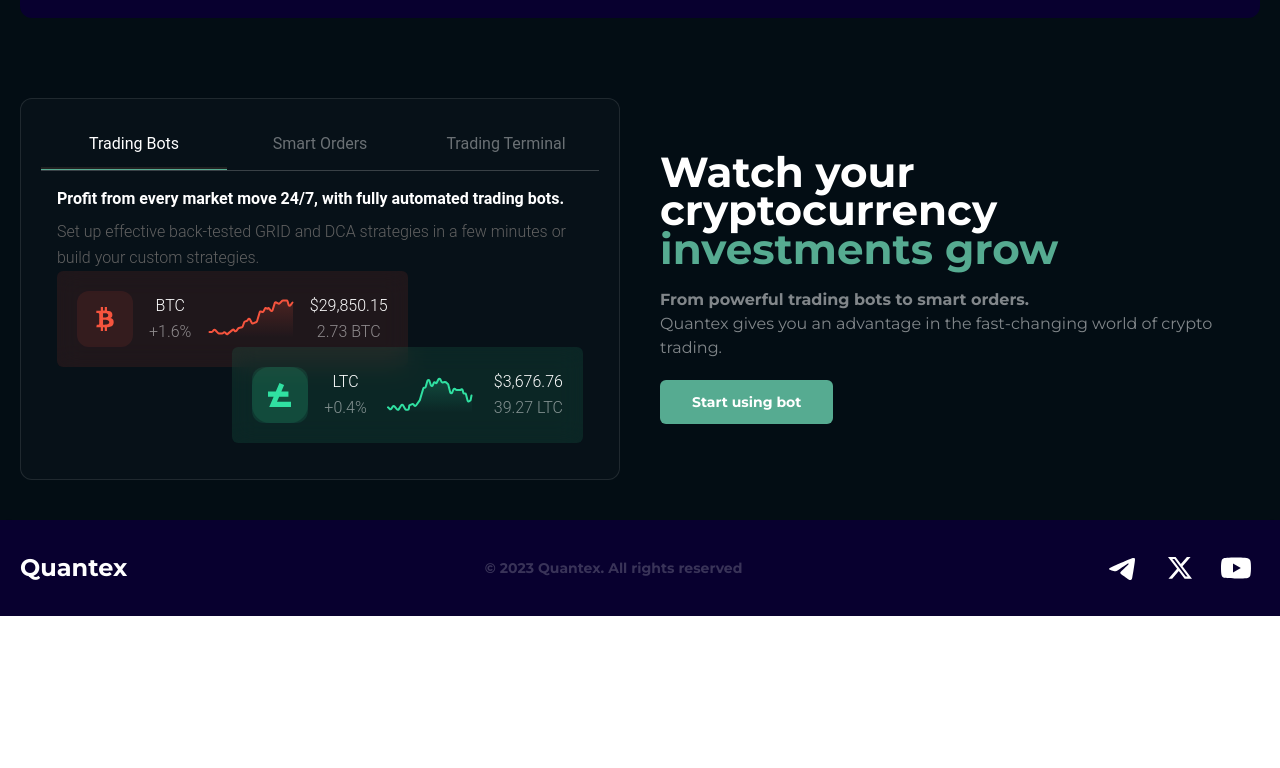
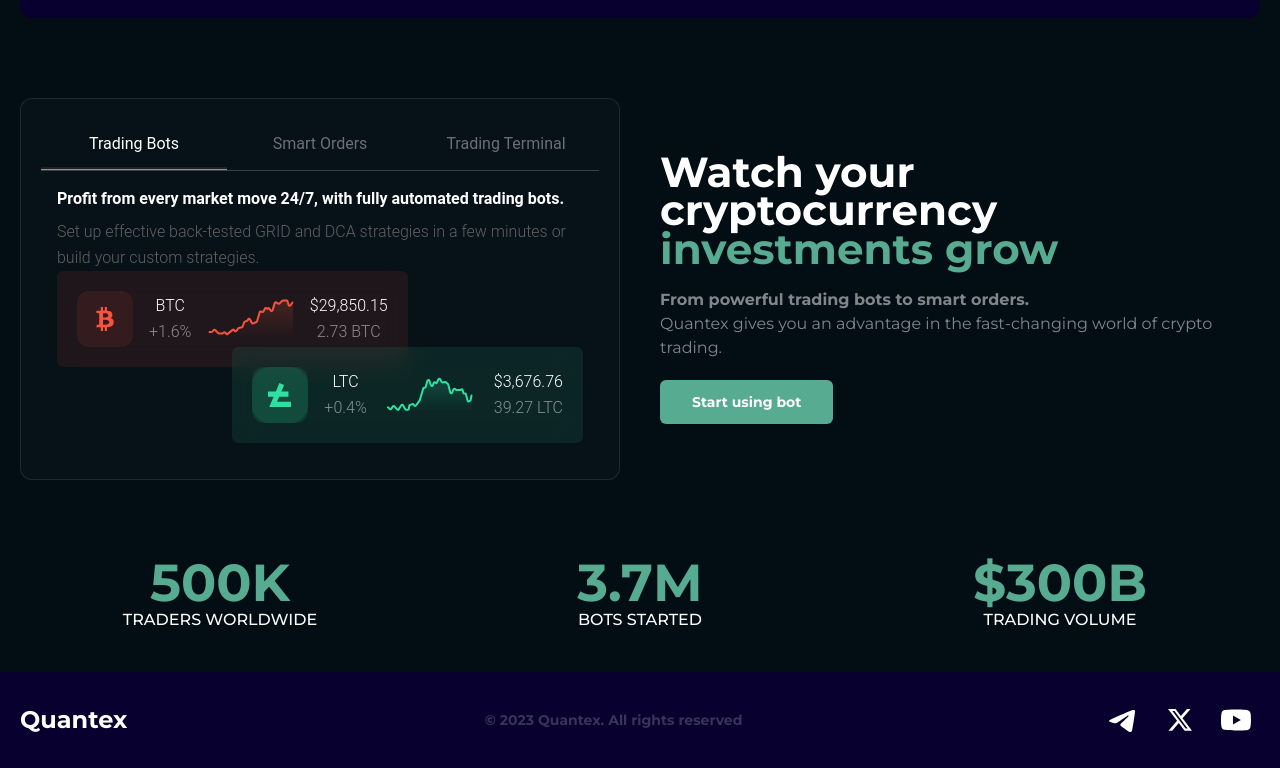
Before and after one commit to Andarov/quantex, a React (Vite) app: page / in a window 1280 px wide. Shown: the part 1595-2363 px from the top of the page. Before the commit the page ends 2211 px from the top, so only its background shows below. Built offline with nearby package versions, Linux system fonts and the light colour scheme.

Commit message:
Add info section only for desctop

```diff
--- /dev/null
+++ b/src/components/Info.jsx
@@ -0,0 +1,25 @@
+import React from 'react'
+
+const Info = () => {
+  return (
+    <div className='py-10 grid grid-cols-3 gap-5'>
+        {/* 1 */}
+        <div className='text-center'>
+            <span className='text-[52px] leading-[90%] text-light-green font-bold mb-1'>500K</span>
+            <h3 className='text-base font-medium'>TRADERS WORLDWIDE</h3>
+        </div>
+        {/* 2 */}
+        <div className='text-center'>
+            <span className='text-[52px] leading-[90%] text-light-green font-bold mb-1'>3.7M</span>
+            <h3 className='text-base font-medium'>BOTS STARTED</h3>
+        </div>
+        {/* 3 */}
+        <div className='text-center'>
+            <span className='text-[52px] leading-[90%] text-light-green font-bold mb-1'>$300B</span>
+            <h3 className='text-base font-medium'>TRADING VOLUME</h3>
+        </div>
+    </div>
+  )
+}
+
+export default Info
--- a/src/pages/Home.jsx
+++ b/src/pages/Home.jsx
@@ -1,6 +1,7 @@
 import React from 'react'
 import Faq from '../components/Faq'
 import Hero from '../components/Hero'
+import Info from '../components/Info'
 import Investment from '../components/Investment'
 import Trusted from '../components/Trusted'
 
@@ -11,6 +12,7 @@
       <Faq/>
       <Trusted/>
       <Investment/>
+      <Info/>
     </>
   )
 }
```
